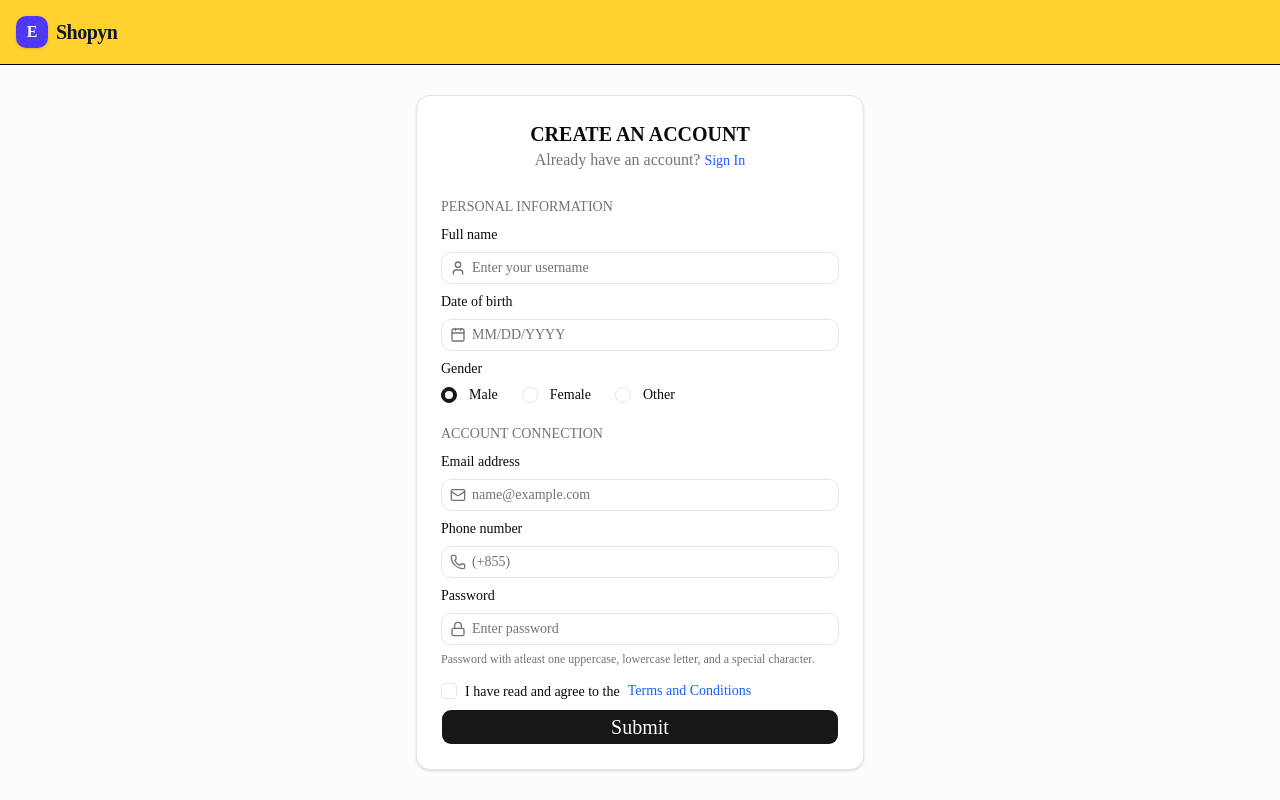
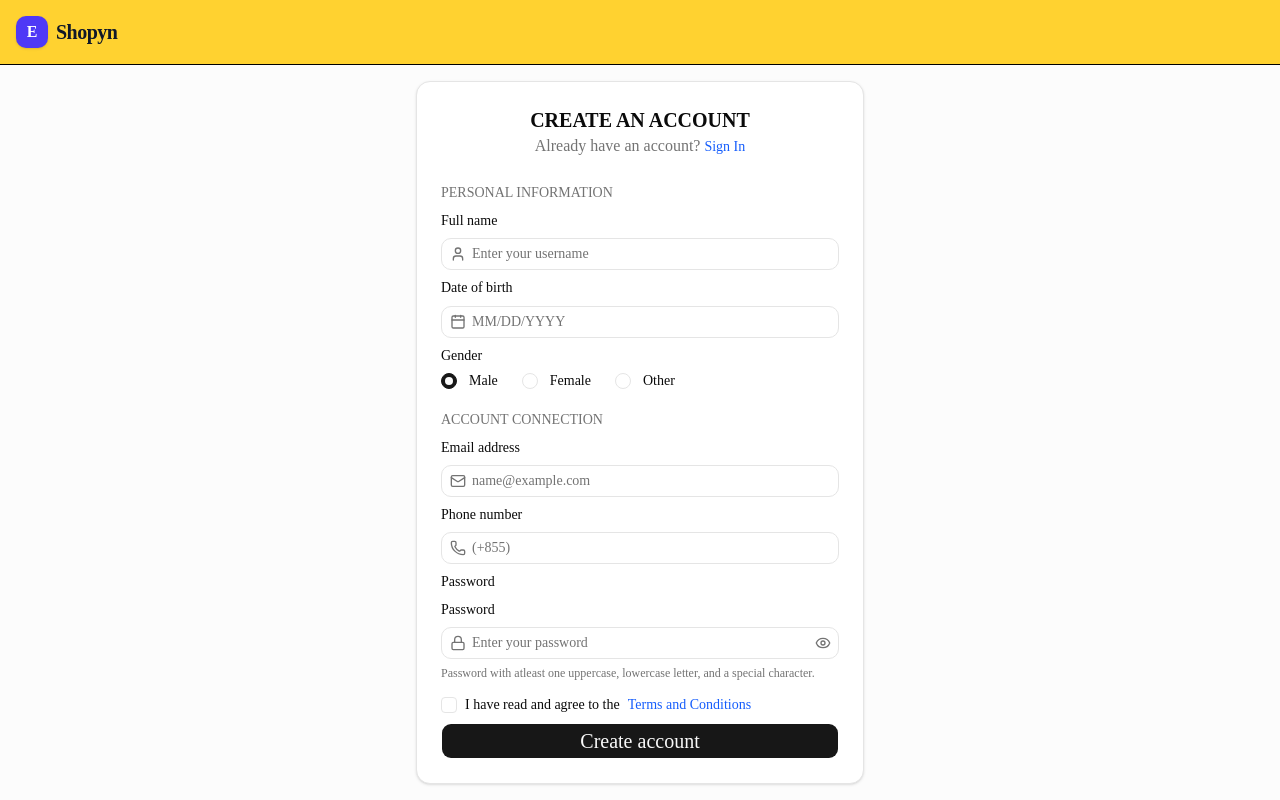
Before and after one commit to SokChanSeiha/eshopyn-client, a Next.js app: page /register in a window 1280 px wide. Built offline with nearby package versions, Linux system fonts and the light colour scheme.

Commit message:
feature(ui): add function visible password on lognin and register page

```diff
--- a/app/(auth)/login/page.tsx
+++ b/app/(auth)/login/page.tsx
@@ -1,24 +1,28 @@
+"use client";
+
+import * as React from "react";
 import { Button } from "@/components/ui/button";
 import {
   Field,
   FieldDescription,
   FieldGroup,
   FieldLabel,
-  FieldLegend,
-  FieldSeparator,
   FieldSet,
 } from "@/components/ui/field";
-import { Input } from "@/components/ui/input";
 import {
-  Tooltip,
-  TooltipContent,
-  TooltipTrigger,
-} from "@/components/ui/tooltip";
+  InputGroup,
+  InputGroupAddon,
+  InputGroupButton,
+  InputGroupInput,
+} from "@/components/ui/input-group";
+import { EyeIcon, EyeOffIcon, LockIcon, UserIcon } from "lucide-react";
 
 export function Login() {
+  const [isPasswordVisible, setIsPasswordVisible] = React.useState(false);
+
   return (
     <div className="w-full">
-      {/* login form title*/}
+      {/* login form title */}
       <div className="mb-6 text-center">
         <h1 className="text-xl font-bold">SIGN IN ACCOUNT</h1>
         <p className="text-muted-foreground">
@@ -35,25 +39,50 @@ export function Login() {
             <FieldGroup>
               <Field>
                 <FieldDescription>PERSONAL INFORMATION</FieldDescription>
-                  <FieldLabel htmlFor="login-account-label">
+                <FieldLabel htmlFor="login-account-input">
                   Account Information
                 </FieldLabel>
-                  <Input
+                <InputGroup>
+                  <InputGroupInput
                     id="login-account-input"
                     placeholder="Enter your username or email"
                     required
                   />
+                  <InputGroupAddon>
+                    <UserIcon />
+                  </InputGroupAddon>
+                </InputGroup>
               </Field>
+
               <Field>
-                  <FieldLabel htmlFor="login-password-label">
+                <FieldLabel htmlFor="login-password-input">
                   Password
                 </FieldLabel>
-                  <Input
+                <InputGroup>
+                  <InputGroupAddon>
+                    <LockIcon />
+                  </InputGroupAddon>
+                  <InputGroupInput
                     id="login-password-input"
-                    type="password"
+                    type={isPasswordVisible ? "text" : "password"}
                     placeholder="Enter your password"
                     required
                   />
+                  <InputGroupAddon align="inline-end">
+                    <InputGroupButton
+                      type="button"
+                      onClick={() => setIsPasswordVisible((prev) => !prev)}
+                      size="icon-xs"
+                      aria-label={isPasswordVisible ? "Hide password" : "Show password"}
+                    >
+                      {isPasswordVisible ? (
+                        <EyeOffIcon className="h-4 w-4 text-muted-foreground" />
+                      ) : (
+                        <EyeIcon className="h-4 w-4 text-muted-foreground" />
+                      )}
+                    </InputGroupButton>
+                  </InputGroupAddon>
+                </InputGroup>
               </Field>
 
               <a
@@ -63,7 +92,7 @@ export function Login() {
                 Forgot your password?
               </a>
               <Button type="submit" size="lg" className="w-full text-xl">
-                  Submit
+                Log in
               </Button>
             </FieldGroup>
           </FieldSet>
--- a/app/(auth)/register/page.tsx
+++ b/app/(auth)/register/page.tsx
@@ -1,7 +1,7 @@
 "use client";
 
 import * as React from "react";
-import { EyeOffIcon, LockIcon, MailIcon, PhoneIcon, UserIcon } from "lucide-react";
+import { EyeIcon, EyeOffIcon, LockIcon, MailIcon, PhoneIcon, UserIcon } from "lucide-react";
 import { Button } from "@/components/ui/button";
 import {
   Field,
@@ -30,6 +30,7 @@ import { Label } from "@/components/ui/label";
 import {
   InputGroup,
   InputGroupAddon,
+  InputGroupButton,
   InputGroupInput,
 } from "@/components/ui/input-group";
 import { Checkbox } from "@/components/ui/checkbox";
@@ -38,6 +39,7 @@ import { cn } from "@/lib/utils";
 export function Signup() {
   const [open, setOpen] = React.useState(false);
   const [date, setDate] = React.useState<Date | undefined>(undefined);
+  const [isPasswordVisible, setIsPasswordVisible] = React.useState(false);
 
   return (
     <div className="w-full">
@@ -154,14 +156,32 @@ export function Signup() {
                 <FieldLabel htmlFor="signup-password-label">
                   Password
                 </FieldLabel>
+                <FieldLabel htmlFor="login-password-input">
+                  Password
+                </FieldLabel>
                 <InputGroup>
-                  <InputGroupInput
-                    id="inline-end-input"
-                    type="password"
-                    placeholder="Enter password"
-                  />
                   <InputGroupAddon>
                     <LockIcon />
+                  </InputGroupAddon>
+                  <InputGroupInput
+                    id="login-password-input"
+                    type={isPasswordVisible ? "text" : "password"}
+                    placeholder="Enter your password"
+                    required
+                  />
+                  <InputGroupAddon align="inline-end">
+                    <InputGroupButton
+                      type="button"
+                      onClick={() => setIsPasswordVisible((prev) => !prev)}
+                      size="icon-xs"
+                      aria-label={isPasswordVisible ? "Hide password" : "Show password"}
+                    >
+                      {isPasswordVisible ? (
+                        <EyeOffIcon className="h-4 w-4 text-muted-foreground" />
+                      ) : (
+                        <EyeIcon className="h-4 w-4 text-muted-foreground" />
+                      )}
+                    </InputGroupButton>
                   </InputGroupAddon>
                 </InputGroup>
                 <FieldDescription className="text-xs leading-none">
@@ -178,7 +198,7 @@ export function Signup() {
                   </FieldLabel>
                 </Field>
                 <Button type="submit" size="lg" className="w-full text-xl">
-                  Submit
+                  Create account
                 </Button>
               </Field>
             </FieldGroup>
```
Lines whose indentation alone changed are shown as unchanged.
